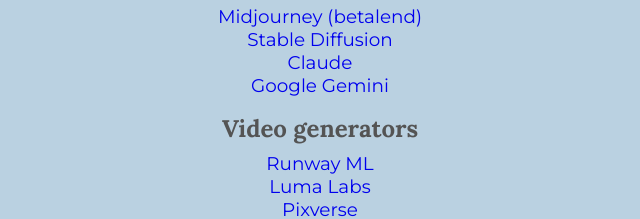
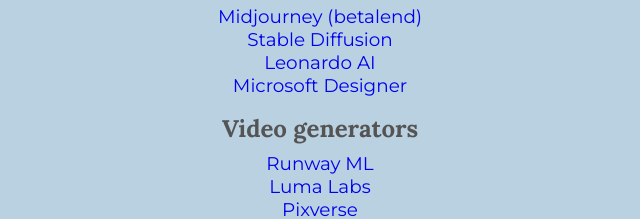
Before and after one commit to stevenvandersmissen/aischool, a plain HTML site: page apps.html in a window 1280 px wide. Shown: the part 443-662 px from the top of the page, 320-960 px from the left. Drawn offline with Linux system fonts and the light colour scheme.

Commit message:
Add files via upload

```diff
--- a/apps.html
+++ b/apps.html
@@ -26,8 +26,8 @@
             <ul id="docList">
                 <li><a href="https://www.midjourney.com/">Midjourney (betalend)</a></li>
                 <li><a href="https://stablediffusionweb.com/">Stable Diffusion</a></li>
-                <li><a href="https://claude.ai">Claude</a></li>
-                <li><a href="https://gemini.google.com">Google Gemini</a></li>
+                <li><a href="https://leonardo.ai/">Leonardo AI</a></li>
+                <li><a href="https://designer.microsoft.com/">Microsoft Designer</a></li>
             </ul>
             <h3>Video generators</h3>
             <ul id="docList">
```
